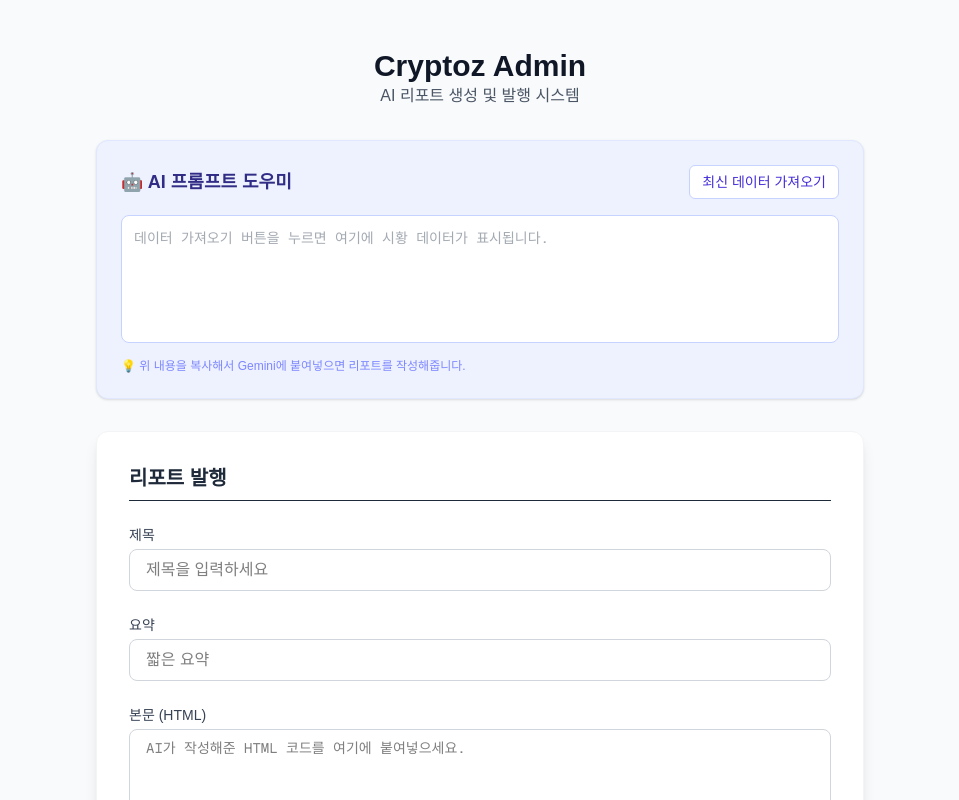
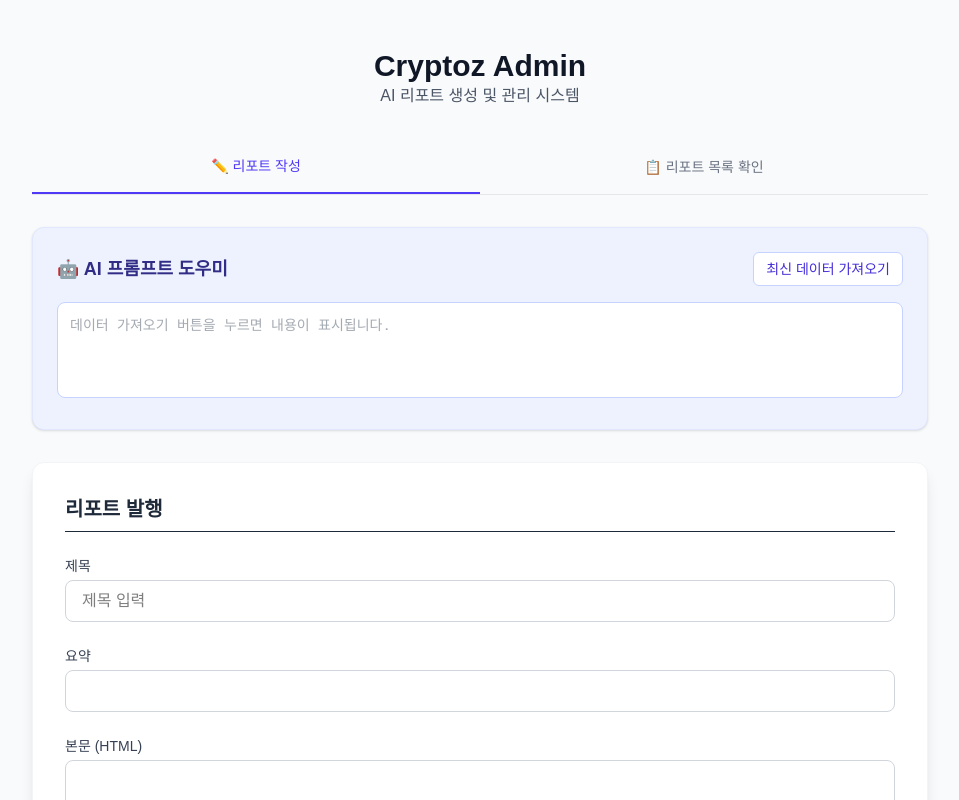
Before and after one commit to HwangSooHyeon/cryptoz-admin, a Next.js app: page / in a window 1280 px wide. Shown: the top 800 px of the page, without its empty margins (160-1119 px from the left). Built offline with nearby package versions, Linux system fonts and the light colour scheme.

Commit message:
feat: add report tab

```diff
--- a/app/page.tsx
+++ b/app/page.tsx
@@ -1,8 +1,19 @@
 'use client';
 
-import { useState } from 'react';
+import { useState, useEffect } from 'react';
+
+// 리포트 데이터 타입 정의
+interface Report {
+  id: number;
+  title: string;
+  summary: string;
+  createdDate?: string; // 백엔드에서 주는 날짜 필드명 확인 필요 (보통 createdAt or createdDate)
+}
 
 export default function Home() {
+  // --- 탭 상태 관리 (write | list) ---
+  const [activeTab, setActiveTab] = useState<'write' | 'list'>('write');
+
   // --- 상태 관리 ---
   const [formData, setFormData] = useState({ title: '', summary: '', content: '' });
   const [isLoading, setIsLoading] = useState(false);
@@ -11,6 +22,10 @@
   // 프롬프트 관련 상태
   const [promptText, setPromptText] = useState('');
   const [isFetchingPrompt, setIsFetchingPrompt] = useState(false);
+
+  // --- 리포트 목록 상태 ---
+  const [reports, setReports] = useState<Report[]>([]);
+  const [isLoadingList, setIsLoadingList] = useState(false);
 
   // --- 핸들러 ---
 
@@ -24,6 +39,7 @@
       const json = await res.json();
       if (json.success === true) {
         setPromptText(json.data); // 받아온 텍스트 세팅
+        return;
       }
       if (json.success === false) {
         setMessage({ text: '데이터를 가져오는데 실패했습니다.', type: 'error' });
@@ -61,11 +77,14 @@
         headers: { 'Content-Type': 'application/json' },
         body: JSON.stringify(formData),
       });
+      const json = await response.json();
 
-      if (response.ok) {
+      if (json.success === true) {
         setMessage({ text: '✅ 리포트 발행 성공!', type: 'success' });
         setFormData({ title: '', summary: '', content: '' });
-      } else {
+        return;
+      }
+      if (json.success === false) {
         setMessage({ text: '❌ 발행 실패', type: 'error' });
       }
     } catch (error) {
@@ -75,59 +94,103 @@
     }
   };
 
+  // 3. 리포트 목록 가져오기 (GET)
+  const fetchReports = async () => {
+    setIsLoadingList(true);
+    try {
+      const res = await fetch('/api/v1/reports'); // GET 요청
+      const json = await res.json();
+      // 백엔드 응답 구조에 따라 수정 필요 (보통 json.data에 리스트가 있음)
+      if (json.data) {
+        setReports(json.data);
+      } else if (Array.isArray(json)) {
+        setReports(json);
+      }
+    } catch (e) {
+      console.error(e);
+    } finally {
+      setIsLoadingList(false);
+    }
+  };
+
+  // 탭이 'list'로 바뀔 때마다 데이터 갱신
+  useEffect(() => {
+    if (activeTab === 'list') {
+      fetchReports();
+    }
+  }, [activeTab]);
+
   return (
     <main className="min-h-screen bg-gray-50 py-12 px-4 sm:px-6 lg:px-8">
-      <div className="max-w-3xl mx-auto space-y-8">
+      <div className="max-w-4xl mx-auto space-y-8">
 
         {/* 헤더 */}
         <div className="text-center">
           <h1 className="text-3xl font-bold text-gray-900">Cryptoz Admin</h1>
-          <p className="text-gray-600">AI 리포트 생성 및 발행 시스템</p>
+          <p className="text-gray-600">AI 리포트 생성 및 관리 시스템</p>
         </div>
 
-        {/* 🤖 1. AI 프롬프트 생성기 섹션 (새로 추가됨) */}
+        {/* 탭 네비게이션 */}
+        <div className="flex border-b border-gray-200">
+          <button
+            onClick={() => setActiveTab('write')}
+            className={`flex-1 py-4 text-center text-sm font-medium ${
+              activeTab === 'write'
+                ? 'border-b-2 border-indigo-600 text-indigo-600'
+                : 'text-gray-500 hover:text-gray-700'
+            }`}
+          >
+            ✏️ 리포트 작성
+          </button>
+          <button
+            onClick={() => setActiveTab('list')}
+            className={`flex-1 py-4 text-center text-sm font-medium ${
+              activeTab === 'list'
+                ? 'border-b-2 border-indigo-600 text-indigo-600'
+                : 'text-gray-500 hover:text-gray-700'
+            }`}
+          >
+            📋 리포트 목록 확인
+          </button>
+        </div>
+
+        {/* 탭 1: 리포트 작성 화면 */}
+        {activeTab === 'write' && (
+          <div className="space-y-8 animate-in fade-in duration-300">
+            {/* 프롬프트 생성기 */}
             <div className="bg-indigo-50 border border-indigo-100 rounded-xl p-6 shadow-sm">
               <div className="flex justify-between items-center mb-4">
-            <h2 className="text-lg font-semibold text-indigo-900 flex items-center">
-              🤖 AI 프롬프트 도우미
-            </h2>
+                <h2 className="text-lg font-semibold text-indigo-900">🤖 AI 프롬프트 도우미</h2>
                 <button
                   onClick={handleFetchPrompt}
                   disabled={isFetchingPrompt}
                   className="text-sm bg-white border border-indigo-200 text-indigo-700 px-3 py-1.5 rounded-md hover:bg-indigo-50 transition"
                 >
-              {isFetchingPrompt ? '데이터 수집 중...' : '최신 데이터 가져오기'}
+                  {isFetchingPrompt ? '로딩 중...' : '최신 데이터 가져오기'}
                 </button>
               </div>
-
               <div className="relative">
                 <textarea
                   readOnly
                   value={promptText}
-              placeholder="데이터 가져오기 버튼을 누르면 여기에 시황 데이터가 표시됩니다."
-              className="w-full h-32 p-3 text-sm bg-white border border-indigo-200 rounded-lg text-gray-600 font-mono resize-none focus:outline-none"
+                  placeholder="데이터 가져오기 버튼을 누르면 내용이 표시됩니다."
+                  className="w-full h-24 p-3 text-sm bg-white border border-indigo-200 rounded-lg text-gray-600 font-mono resize-none focus:outline-none"
                 />
                 {promptText && (
                   <button
                     onClick={handleCopyPrompt}
-                className="absolute bottom-3 right-3 bg-indigo-600 text-white text-xs px-3 py-1.5 rounded-md hover:bg-indigo-700 shadow-sm transition flex items-center"
+                    className="absolute bottom-3 right-3 bg-indigo-600 text-white text-xs px-3 py-1.5 rounded-md hover:bg-indigo-700 shadow-sm"
                   >
-                <svg className="w-4 h-4 mr-1" fill="none" stroke="currentColor" viewBox="0 0 24 24"><path strokeLinecap="round" strokeLinejoin="round" strokeWidth="2" d="M8 5H6a2 2 0 00-2 2v12a2 2 0 002 2h10a2 2 0 002-2v-1M8 5a2 2 0 002 2h2a2 2 0 002-2M8 5a2 2 0 012-2h2a2 2 0 012 2m0 0h2a2 2 0 012 2v3m2 4H10m0 0l3-3m-3 3l3 3"></path></svg>
-                복사하기
+                    복사
                   </button>
                 )}
               </div>
-          <p className="text-xs text-indigo-400 mt-2">
-            💡 위 내용을 복사해서 Gemini에 붙여넣으면 리포트를 작성해줍니다.
-          </p>
             </div>
 
-        {/* 📝 2. 리포트 발행 폼 (기존 코드) */}
+            {/* 작성 폼 */}
             <div className="bg-white p-8 rounded-xl shadow-lg border border-gray-100">
               <h2 className="text-xl font-bold text-gray-800 mb-6 pb-2 border-b">리포트 발행</h2>
-
               <form onSubmit={handleSubmit} className="space-y-6">
-            {/* 제목 */}
                 <div>
                   <label className="block text-sm font-medium text-gray-700 mb-1">제목</label>
                   <input
@@ -136,12 +199,10 @@
                     required
                     value={formData.title}
                     onChange={handleChange}
-                className="w-full px-4 py-2 border border-gray-300 rounded-lg focus:ring-2 focus:ring-indigo-500 focus:border-indigo-500 outline-none text-black"
-                placeholder="제목을 입력하세요"
+                    className="w-full px-4 py-2 border border-gray-300 rounded-lg focus:ring-2 focus:ring-indigo-500 outline-none text-black"
+                    placeholder="제목 입력"
                   />
                 </div>
-
-            {/* 요약 */}
                 <div>
                   <label className="block text-sm font-medium text-gray-700 mb-1">요약</label>
                   <input
@@ -151,32 +212,24 @@
                     value={formData.summary}
                     onChange={handleChange}
                     className="w-full px-4 py-2 border border-gray-300 rounded-lg focus:ring-2 focus:ring-indigo-500 outline-none text-black"
-                placeholder="짧은 요약"
                   />
                 </div>
-
-            {/* 본문 */}
                 <div>
                   <label className="block text-sm font-medium text-gray-700 mb-1">본문 (HTML)</label>
                   <textarea
                     name="content"
                     required
-                rows={12}
+                    rows={10}
                     value={formData.content}
                     onChange={handleChange}
                     className="w-full px-4 py-2 border border-gray-300 rounded-lg focus:ring-2 focus:ring-indigo-500 outline-none font-mono text-sm text-black"
-                placeholder="AI가 작성해준 HTML 코드를 여기에 붙여넣으세요."
                   />
                 </div>
-
-            {/* 알림 메시지 */}
                 {message && (
                   <div className={`p-4 rounded-md text-sm font-medium ${message.type === 'success' ? 'bg-green-50 text-green-700' : 'bg-red-50 text-red-700'}`}>
                     {message.text}
                   </div>
                 )}
-
-            {/* 버튼 */}
                 <button
                   type="submit"
                   disabled={isLoading}
@@ -186,6 +239,51 @@
                 </button>
               </form>
             </div>
+          </div>
+        )}
+
+        {/* 탭 2: 리포트 목록 화면 (New!) */}
+        {activeTab === 'list' && (
+          <div className="bg-white rounded-xl shadow-lg border border-gray-100 overflow-hidden animate-in fade-in duration-300">
+            <div className="p-6 border-b border-gray-100 flex justify-between items-center">
+              <h2 className="text-xl font-bold text-gray-800">등록된 리포트 목록</h2>
+              <button onClick={fetchReports} className="text-sm text-indigo-600 hover:text-indigo-800">
+                🔄 새로고침
+              </button>
+            </div>
+
+            {isLoadingList ? (
+              <div className="p-10 text-center text-gray-500">로딩 중...</div>
+            ) : reports.length === 0 ? (
+              <div className="p-10 text-center text-gray-500">등록된 리포트가 없습니다.</div>
+            ) : (
+              <div className="overflow-x-auto">
+                <table className="w-full text-left">
+                  <thead className="bg-gray-50 text-gray-600 text-sm uppercase">
+                    <tr>
+                      <th className="px-6 py-3">ID</th>
+                      <th className="px-6 py-3">제목</th>
+                      <th className="px-6 py-3">요약</th>
+                      <th className="px-6 py-3">등록일</th>
+                    </tr>
+                  </thead>
+                  <tbody className="divide-y divide-gray-100">
+                    {reports.map((report) => (
+                      <tr key={report.id} className="hover:bg-gray-50">
+                        <td className="px-6 py-4 text-gray-500 text-sm">#{report.id}</td>
+                        <td className="px-6 py-4 text-gray-900 font-medium">{report.title}</td>
+                        <td className="px-6 py-4 text-gray-500 text-sm truncate max-w-xs">{report.summary}</td>
+                        <td className="px-6 py-4 text-gray-400 text-xs">
+                          {report.createdDate || '-'}
+                        </td>
+                      </tr>
+                    ))}
+                  </tbody>
+                </table>
+              </div>
+            )}
+          </div>
+        )}
 
       </div>
     </main>
```
Lines whose indentation alone changed are shown as unchanged.
